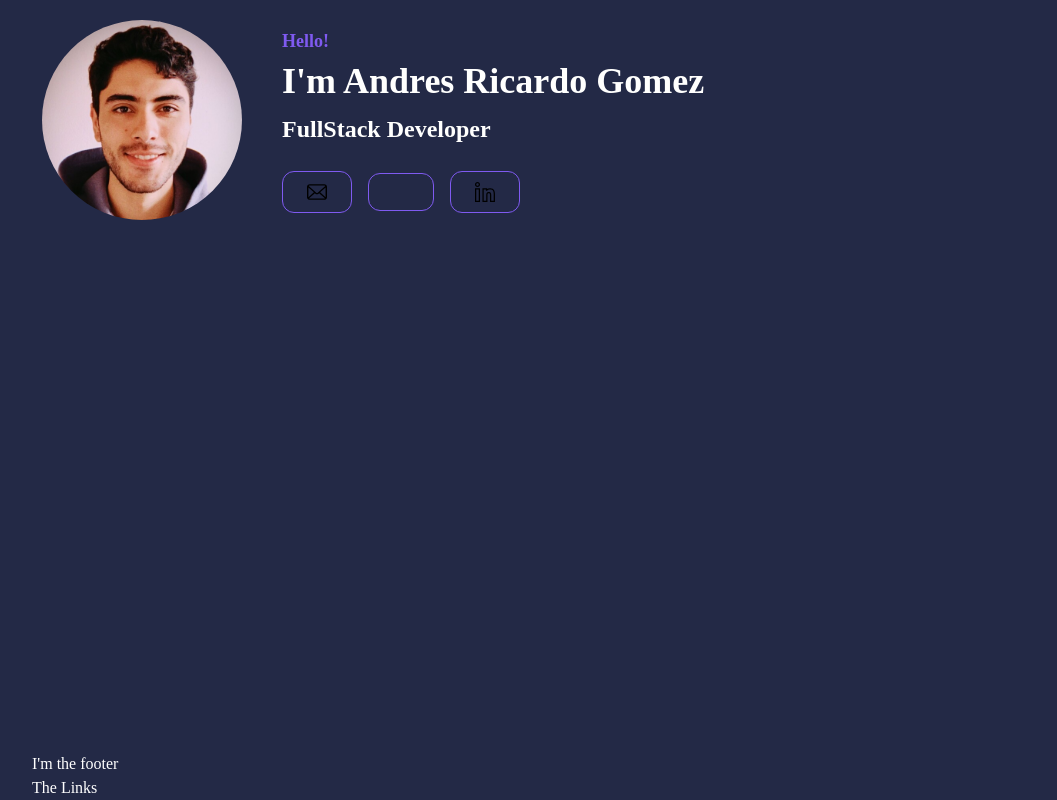
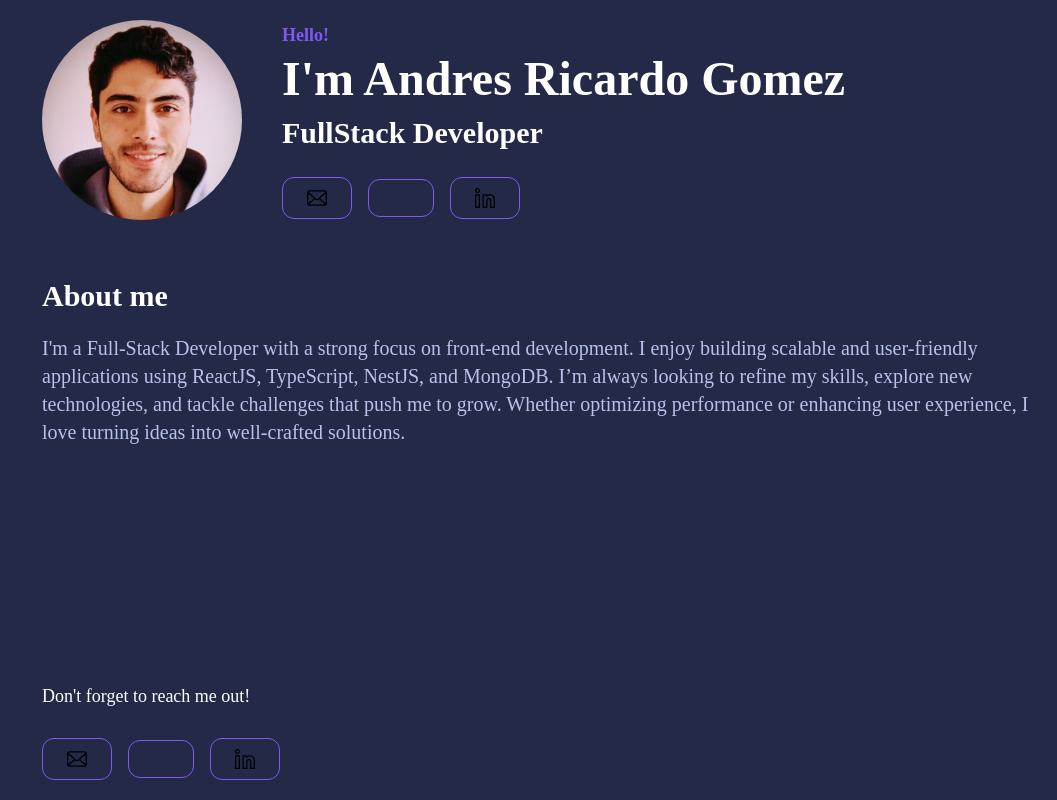
Before and after one commit to ricgomez99/portfolio, an Astro site: page / in a window 1280 px wide. Shown: the whole page, without its empty margins (96-1153 px from the left). Built offline with nearby package versions, Linux system fonts and the light colour scheme; Astro itself is replaced by a stand-in of ours; some icons are missing.

Commit message:
Added Footer and About Components

```diff
--- a/src/components/Footer.astro
+++ b/src/components/Footer.astro
@@ -1,8 +1,11 @@
 ---
 import '../styles/global.css'
+import ContactLinks from './ContactLinks.astro'
+
+const title = "Don't forget to reach me out!"
 ---
 
-<footer class="w-full flex flex-col text-white">
-    <h3>I'm the footer</h3>
-    <article>The Links</article>
+<footer class="w-full flex flex-col text-white justify-center items-center gap-3.5 px-2.5 py-5 lg:justify-start lg:items-start">
+    <p class="text-lg text-[#fffffe] font-sans font-normal py-1.5" >{ title }</p>
+    <ContactLinks />
 </footer>
--- a/src/components/MainTitle.astro
+++ b/src/components/MainTitle.astro
@@ -2,6 +2,6 @@
 const { content } : Record<string, string> = Astro.props
 ---
 
-<h1 class="text-4xl text-[#fffffe] font-bold font-sans py-1.5">
+<h1 class="text-5xl text-[#fffffe] font-bold font-sans py-1.5">
     { content }
 </h1>
--- a/src/components/SubTitle.astro
+++ b/src/components/SubTitle.astro
@@ -2,4 +2,4 @@
 const { content }: Record<string, string> = Astro.props
 ---
 
-<h3 class="text-2xl text-[#fffffe] font-sans font-semibold py-1.5">{ content }</h3>
+<h3 class="text-3xl text-[#fffffe] font-sans font-semibold py-1.5">{ content }</h3>
--- a/src/pages/index.astro
+++ b/src/pages/index.astro
@@ -1,8 +1,10 @@
 ---
 import BaseLayout from "../layouts/BaseLayout.astro"
+import About from "../sections/About.astro"
 
 const title = 'Portfolio'
 ---
 
 <BaseLayout headerTitle={title}>
+    <About />
 </BaseLayout>
--- /dev/null
+++ b/src/sections/About.astro
@@ -0,0 +1,13 @@
+---
+import SubTitle from "../components/SubTitle.astro"
+
+const title = 'About me'
+const about = `I'm a Full-Stack Developer with a strong focus on front-end development. I enjoy building scalable and user-friendly applications using ReactJS, TypeScript, NestJS, and MongoDB. I’m always looking to refine my skills, explore new technologies, and tackle challenges that push me to grow. Whether optimizing performance or enhancing user experience, I love turning ideas into well-crafted solutions.`
+---
+
+<article class="flex flex-col justify-center items-center gap-3.5 px-2.5 py-8 lg:justify-start lg:items-start">
+     <SubTitle content={title} />
+    <div class="text-[#b8c1ec] text-xl text-center font-normal font-sans text-wrap w-fit lg:text-start">
+        { about }
+    </div>
+</article>
```
